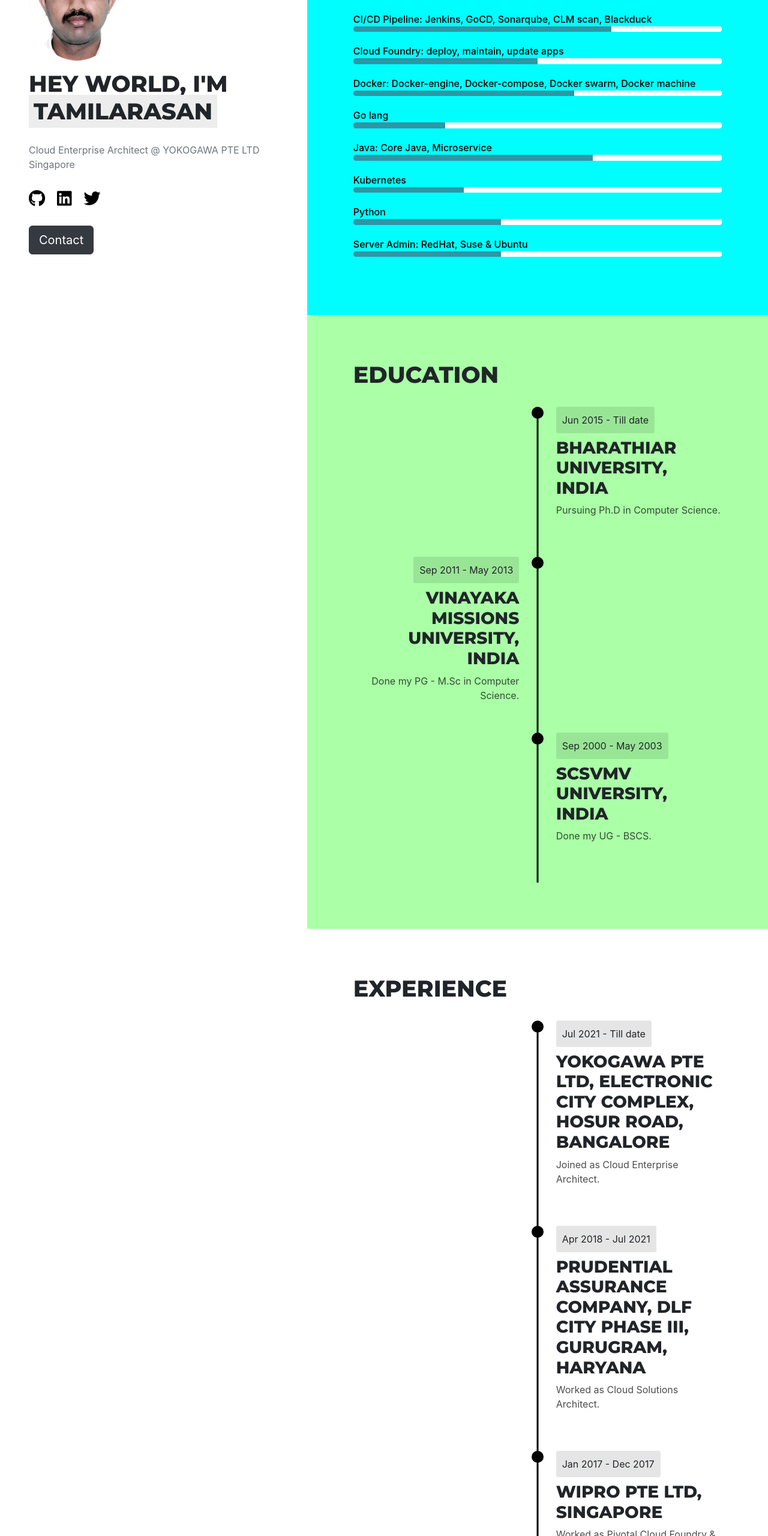
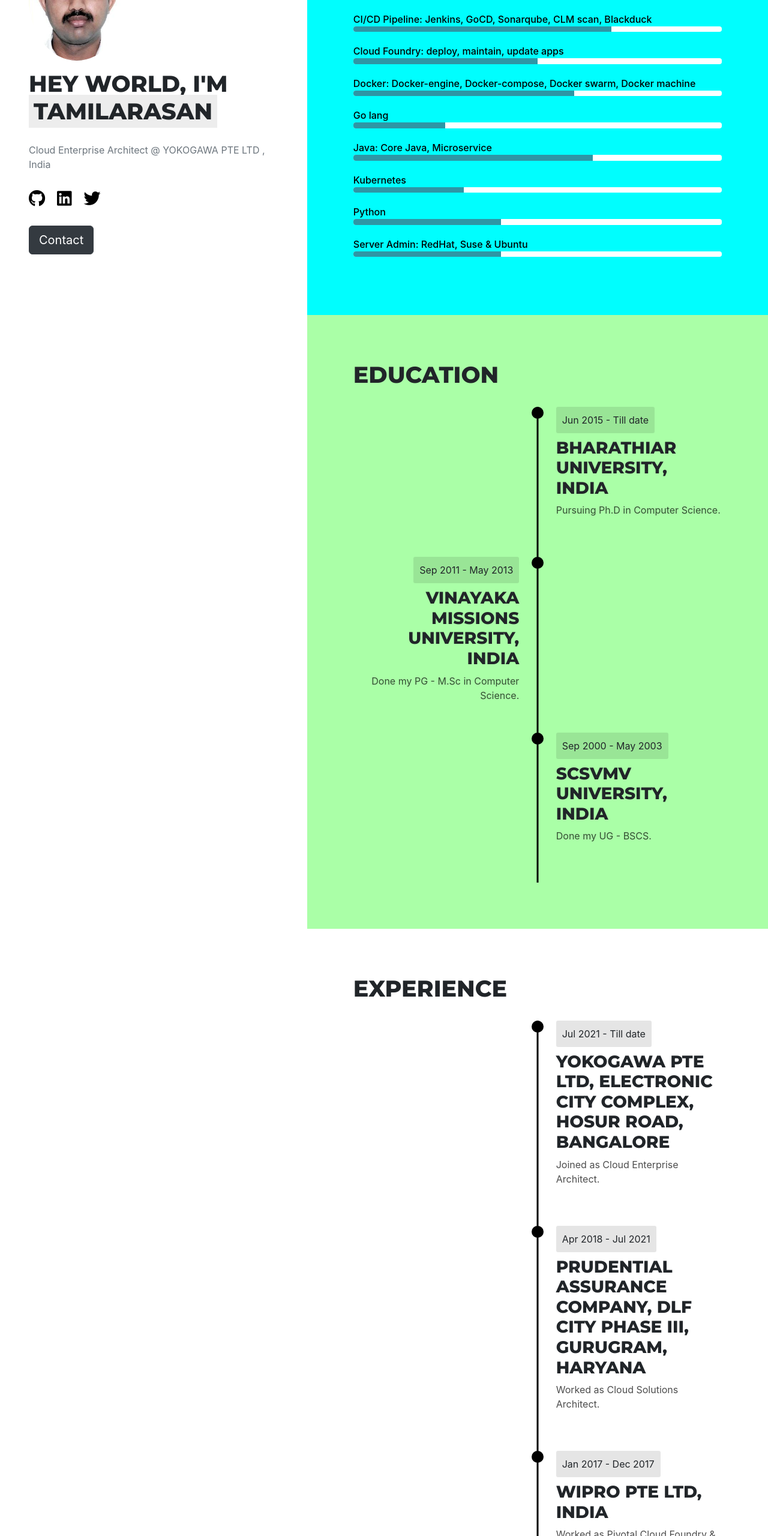
Before and after one commit to Tamilarasanonline/Tamilarasanonline.github.io, a plain HTML site: page index.html in a window 1280 px wide. Shown: the part 240-2800 px from the top of the page at 60% size. Drawn offline with nearby package versions, Linux system fonts and the light colour scheme; some icons are missing.

Commit message:
Update index.html
Tamil1

```diff
--- a/index.html
+++ b/index.html
@@ -46,7 +46,7 @@
   <div class="main-info">
     <img src="https://tamilarasanonline.github.io/images/Tamil.jpg" class="rounded-circle mb-3" width="160px">
     <h1 class="heading">hey world, i&#39;m <span class="highlight">Tamilarasan</span></h1>
-    <p class="text-muted">Cloud Enterprise Architect @ YOKOGAWA PTE LTD Singapore </p>
+    <p class="text-muted">Cloud Enterprise Architect @ YOKOGAWA PTE LTD , India </p>
     <div class="social my-4">
         <a target="_blank" href="https://github.com/tamilarasan">
           <i class="fab fa-github"></i>
@@ -194,7 +194,7 @@
       <div class="timeline-icon"></div>
       <div class="timeline-content  right ">
         <span class="date">Jan 2017 - Dec 2017</span>
-        <h6 class="h3 my-2">Wipro Pte Ltd, Singapore</h6>
+        <h6 class="h3 my-2">Wipro Pte Ltd, India</h6>
         <p class="">Worked as Pivotal Cloud Foundry & Micro Service Architect.</p>
       </div>
     </div>
```
